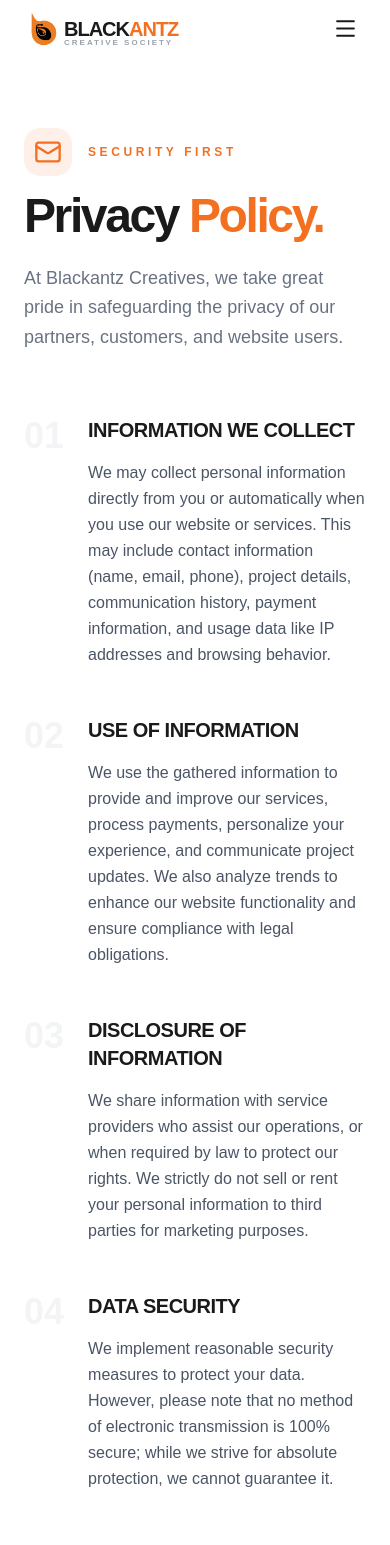
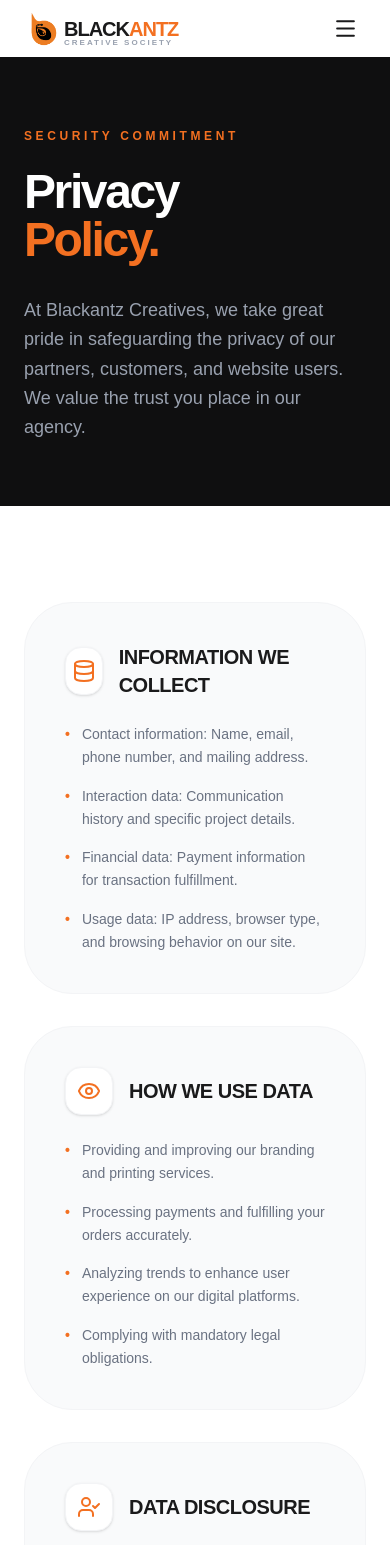
Before and after one commit to rushtamizha/blackantz, a Next.js app: page /privacy in a window 390 px wide. Shown: the top 1545 px of the page. Built offline with nearby package versions, Linux system fonts and the light colour scheme.

Commit message:
update: enterprise UI with Plus Jakarta Sans and Pondy-specific SEO

```diff
--- a/app/privacy/page.js
+++ b/app/privacy/page.js
@@ -2,136 +2,174 @@
 
 import React from "react";
 import { motion } from "framer-motion";
-import {  Mail, Phone, Calendar, ArrowLeft } from "lucide-react";
-import Link from "next/link";
+import {
+  ShieldCheck,
+  Database,
+  Eye,
+  Lock,
+  UserCheck,
+  Bell,
+  Phone,
+  Mail
+} from "lucide-react";
 
 const PrivacyPolicy = () => {
-  const sections = [
+  const lastUpdated = "May 02, 2026";
+
+  const policySections = [
     {
-      id: "1",
       title: "Information We Collect",
-      content: "We may collect personal information directly from you or automatically when you use our website or services. This may include contact information (name, email, phone), project details, communication history, payment information, and usage data like IP addresses and browsing behavior."
+      icon: <Database className="text-[#F37021]" size={24} />,
+      content: [
+        "Contact information: Name, email, phone number, and mailing address.",
+        "Interaction data: Communication history and specific project details.",
+        "Financial data: Payment information for transaction fulfillment.",
+        "Usage data: IP address, browser type, and browsing behavior on our site."
+      ]
     },
     {
-      id: "2",
-      title: "Use of Information",
-      content: "We use the gathered information to provide and improve our services, process payments, personalize your experience, and communicate project updates. We also analyze trends to enhance our website functionality and ensure compliance with legal obligations."
+      title: "How We Use Data",
+      icon: <Eye className="text-[#F37021]" size={24} />,
+      content: [
+        "Providing and improving our branding and printing services.",
+        "Processing payments and fulfilling your orders accurately.",
+        "Analyzing trends to enhance user experience on our digital platforms.",
+        "Complying with mandatory legal obligations."
+      ]
     },
     {
-      id: "3",
-      title: "Disclosure of Information",
-      content: "We share information with service providers who assist our operations, or when required by law to protect our rights. We strictly do not sell or rent your personal information to third parties for marketing purposes."
+      title: "Data Disclosure",
+      icon: <UserCheck className="text-[#F37021]" size={24} />,
+      content: [
+        "We share data only with service providers assisting our operations.",
+        "We disclose information when required by law or to protect rights.",
+        "STRICT POLICY: We do not sell or rent your personal data to third parties for marketing."
+      ]
     },
     {
-      id: "4",
-      title: "Data Security",
-      content: "We implement reasonable security measures to protect your data. However, please note that no method of electronic transmission is 100% secure; while we strive for absolute protection, we cannot guarantee it."
-    },
-    {
-      id: "5",
-      title: "Your Choices",
-      content: "You have the right to access, update, or delete your personal information. You can opt-out of marketing communications at any time via provided instructions or by contacting our team directly."
-    },
-    {
-      id: "6",
-      title: "Children's Privacy",
-      content: "Our services are not directed at children under 13. If we discover we have inadvertently collected data from a child, we will take immediate steps to delete it."
+      title: "Security & Retention",
+      icon: <Lock className="text-[#F37021]" size={24} />,
+      content: [
+        "We implement reasonable measures to prevent unauthorized access.",
+        "Note: No internet transmission is 100% secure; we strive for maximum protection.",
+        "You have the right to access, update, or delete your information at any time."
+      ]
     }
   ];
 
   return (
-    <main className="min-h-screen bg-white pt-32 pb-20">
-      <div className="max-w-4xl mx-auto px-6">
-
-        {/* Header */}
+    <main className="bg-white min-h-screen">
+      {/* Header Section */}
+      <section className="pt-32 pb-16 bg-[#0F0F10] text-white">
+        <div className="max-w-7xl mx-auto px-6">
           <motion.div
             initial={{ opacity: 0, y: 20 }}
             animate={{ opacity: 1, y: 0 }}
-          className="mb-16"
+            className="max-w-3xl"
           >
-          <div className="flex items-center gap-4 mb-4">
-            <div className="w-12 h-12 bg-[#F37021]/10 rounded-2xl flex items-center justify-center text-[#F37021]">
-              <Mail size={28} />
-            </div>
-            <h4 className="text-[#F37021] font-black uppercase tracking-[0.3em] text-xs">Security First</h4>
-          </div>
-          <h1 className="text-5xl md:text-6xl font-black text-[#1A1A1B] tracking-tighter mb-6">
-            Privacy <span className="text-[#F37021]">Policy.</span>
+            <h4 className="text-[#F37021] font-black uppercase tracking-[0.3em] text-xs mb-6">
+              Security Commitment
+            </h4>
+            <h1 className="text-5xl md:text-7xl font-black tracking-tighter leading-none mb-8">
+              Privacy <br />
+              <span className="text-[#F37021]">Policy.</span>
             </h1>
-          <p className="text-gray-500 text-lg max-w-2xl leading-relaxed">
-            At Blackantz Creatives, we take great pride in safeguarding the privacy of our partners, customers, and website users.
+            <p className="text-gray-400 text-lg font-medium leading-relaxed">
+              At Blackantz Creatives, we take great pride in safeguarding the privacy of our
+              partners, customers, and website users. We value the trust you place in our agency.
             </p>
           </motion.div>
+        </div>
+      </section>
 
-        {/* Policy Content */}
-        <div className="space-y-12">
-          {sections.map((section) => (
-            <motion.section
-              key={section.id}
-              initial={{ opacity: 0, x: -20 }}
-              whileInView={{ opacity: 1, x: 0 }}
+      {/* Main Content Grid */}
+      <section className="py-24">
+        <div className="max-w-7xl mx-auto px-6">
+          <div className="grid md:grid-cols-2 gap-8">
+            {policySections.map((section, idx) => (
+              <motion.div
+                key={idx}
+                initial={{ opacity: 0, y: 20 }}
+                whileInView={{ opacity: 1, y: 0 }}
                 viewport={{ once: true }}
-              className="group"
+                transition={{ delay: idx * 0.1 }}
+                className="p-10 rounded-[3rem] bg-gray-50 border border-gray-100 hover:bg-white hover:shadow-xl transition-all duration-500"
               >
-              <div className="flex gap-6">
-                <span className="text-4xl font-black text-gray-100 group-hover:text-[#F37021]/20 transition-colors">
-                  0{section.id}
-                </span>
-                <div>
-                  <h2 className="text-xl font-black text-[#1A1A1B] uppercase tracking-tight mb-4">
+                <div className="flex items-center gap-4 mb-6">
+                  <div className="w-12 h-12 bg-white rounded-2xl flex items-center justify-center shadow-sm border border-gray-100">
+                    {section.icon}
+                  </div>
+                  <h3 className="text-xl font-black text-[#1A1A1B] uppercase tracking-tight">
                     {section.title}
-                  </h2>
-                  <p className="text-gray-600 leading-relaxed">
-                    {section.content}
-                  </p>
+                  </h3>
                 </div>
-              </div>
-            </motion.section>
+                <ul className="space-y-4">
+                  {section.content.map((item, i) => (
+                    <li key={i} className="flex gap-3 text-gray-500 text-sm font-medium leading-relaxed">
+                      <span className="text-[#F37021] font-bold">•</span>
+                      {item}
+                    </li>
+                  ))}
+                </ul>
+              </motion.div>
             ))}
           </div>
 
-        {/* Contact & Footer Info */}
+          {/* Children & Updates Section */}
+          <div className="mt-8 grid lg:grid-cols-3 gap-8">
             <motion.div
-          initial={{ opacity: 0, y: 30 }}
-          whileInView={{ opacity: 1, y: 0 }}
+              initial={{ opacity: 0, scale: 0.95 }}
+              whileInView={{ opacity: 1, scale: 1 }}
               viewport={{ once: true }}
-          className="mt-20 p-8 md:p-12 rounded-[3rem] bg-gray-50 border border-gray-100"
+              className="lg:col-span-2 p-10 rounded-[3rem] bg-[#1A1A1B] text-white flex items-center justify-between overflow-hidden relative"
             >
-          <h3 className="text-2xl font-black text-[#1A1A1B] uppercase tracking-tight mb-8">
-            Contact & Support
-          </h3>
-          <div className="grid md:grid-cols-2 gap-8">
-            <div className="flex items-center gap-4">
-              <div className="w-12 h-12 bg-white rounded-2xl shadow-sm flex items-center justify-center text-[#F37021]">
-                <Phone size={20} />
+              <div className="relative z-10">
+                <div className="flex items-center gap-3 mb-4">
+                  <Bell className="text-[#F37021]" size={20} />
+                  <h3 className="text-lg font-black uppercase tracking-tight">Children's Privacy & Updates</h3>
                 </div>
-              <div>
-                <p className="text-[10px] font-black text-gray-400 uppercase tracking-widest">Call Us</p>
-                <p className="font-bold text-[#1A1A1B]">+91 9894500868</p>
+                <p className="text-gray-400 text-sm font-medium leading-relaxed max-w-xl">
+                  Our services are not directed at children under 13. We may update this policy
+                  to reflect changes in practices; material changes will be posted here.
+                </p>
               </div>
-            </div>
-            <div className="flex items-center gap-4">
-              <div className="w-12 h-12 bg-white rounded-2xl shadow-sm flex items-center justify-center text-[#F37021]">
-                <Mail size={20} />
-              </div>
-              <div>
-                <p className="text-[10px] font-black text-gray-400 uppercase tracking-widest">Email Us</p>
-                <p className="font-bold text-[#1A1A1B]">hello@blackantz.in</p>
+              <ShieldCheck className="absolute -right-8 -bottom-8 text-white/5" size={200} />
+            </motion.div>
+
+            <div className="p-10 rounded-[3rem] border-2 border-gray-100 flex flex-col justify-center text-center">
+              <p className="text-[10px] font-black uppercase tracking-[0.2em] text-gray-400 mb-2">Version Control</p>
+              <p className="text-[#1A1A1B] font-black text-sm uppercase">Last Updated</p>
+              <p className="text-[#F37021] font-black text-2xl tracking-tighter">{lastUpdated}</p>
             </div>
           </div>
         </div>
+      </section>
 
-          <div className="mt-12 pt-8 border-t border-gray-200 flex flex-col md:flex-row justify-between items-center gap-4">
-            <div className="flex items-center gap-2 text-gray-400">
-              <Calendar size={14} />
-              <span className="text-xs font-bold uppercase tracking-widest">Last Updated: 01.04.2026</span>
+      {/* Contact Footer */}
+      <section className="py-24 bg-gray-50">
+        <div className="max-w-4xl mx-auto px-6 text-center">
+          <h2 className="text-3xl font-black text-[#1A1A1B] uppercase tracking-tighter mb-12">
+            Questions about your <span className="text-[#F37021]">Data?</span>
+          </h2>
+
+          <div className="grid md:grid-cols-2 gap-6">
+            <a
+              href="tel:+919894500868"
+              className="flex items-center justify-center gap-4 p-8 bg-white rounded-[2rem] border border-gray-200 hover:border-[#F37021] transition-all group"
+            >
+              <Phone className="text-[#F37021] group-hover:scale-110 transition-transform" />
+              <span className="font-bold text-[#1A1A1B]">+91 98945 00868</span>
+            </a>
+            <a
+              href="mailto:hello@blackantz.in"
+              className="flex items-center justify-center gap-4 p-8 bg-white rounded-[2rem] border border-gray-200 hover:border-[#F37021] transition-all group"
+            >
+              <Mail className="text-[#F37021] group-hover:scale-110 transition-transform" />
+              <span className="font-bold text-[#1A1A1B]">hello@blackantz.in</span>
+            </a>
           </div>
-            <p className="text-xs text-gray-400 font-medium">
-              &copy; {new Date().getFullYear()} Blackantz Creatives. All Rights Reserved.
-            </p>
         </div>
-        </motion.div>
-      </div>
+      </section>
     </main>
   );
 };
```
Also changed, not shown: app/terms/page.js (+114 -82 lines). Lines whose indentation alone changed are shown as unchanged.
